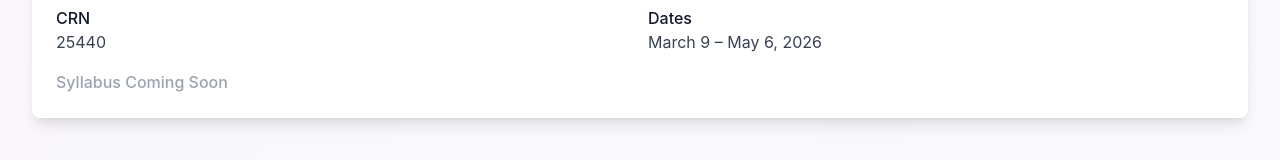
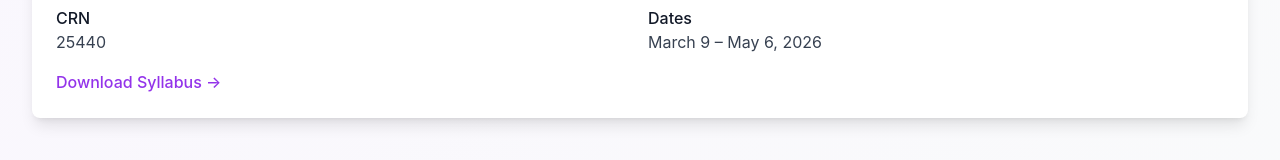
Before and after one commit to acmunoz14/Portfolio, a React (Vite) app: page / in a window 1280 px wide. Shown: the part 7041-7201 px from the top of the page. Built offline with nearby package versions, Linux system fonts and the light colour scheme.

Commit message:
Updated App.tsx

```diff
--- a/src/App.tsx
+++ b/src/App.tsx
@@ -541,9 +541,13 @@ function App() {
                   <p>March 9 – May 6, 2026</p>
                 </div>
               </div>
-              <span className="inline-flex items-center text-gray-400 font-medium">
-                Syllabus Coming Soon
-              </span>
+              <a
+                href="/25440_itec_6340-01_munoz_spring_2026.docx"
+                download
+                className="inline-flex items-center text-purple-600 hover:text-purple-800 font-medium"
+              >
+                Download Syllabus →
+              </a>
             </div>
           </div>
         </div>
```
